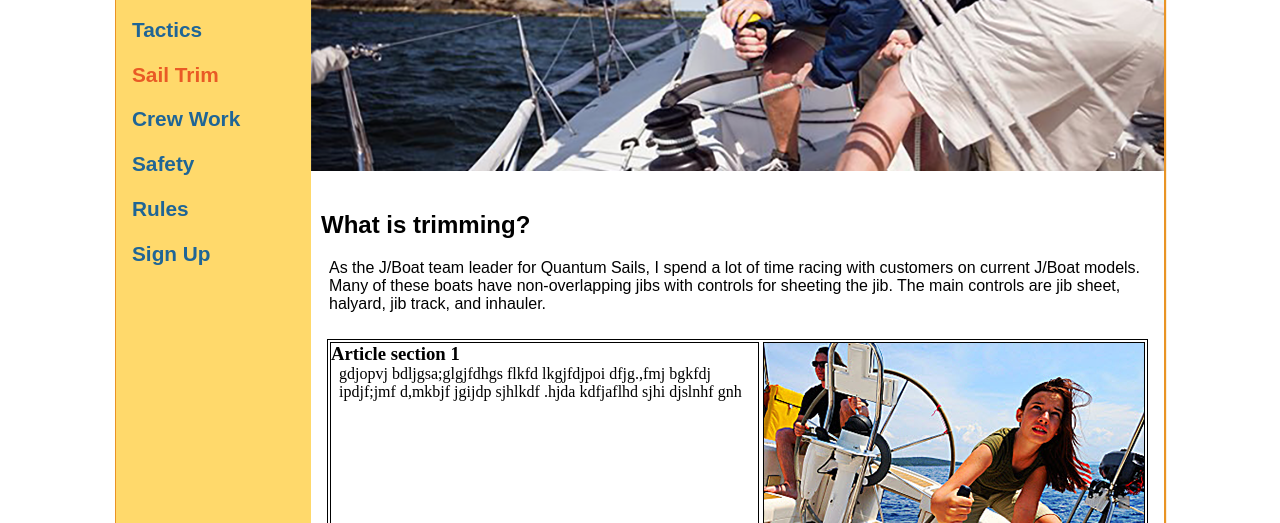
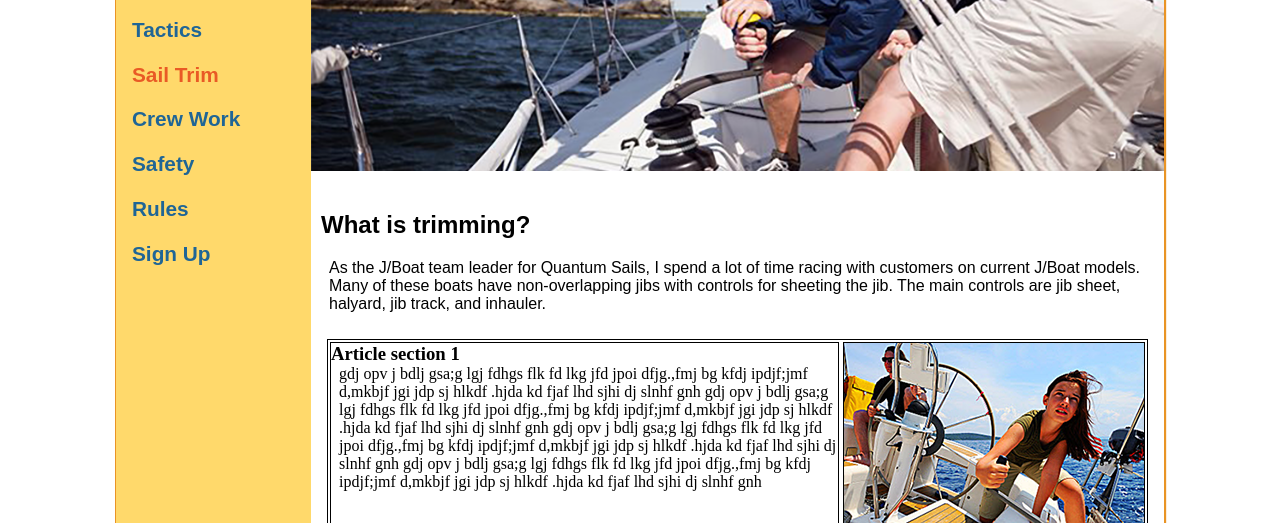
Before and after one commit to jjbaker4/sailocal, a plain HTML site: page trim.html in a window 1280 px wide. Shown: the part 268-791 px from the top of the page. Drawn offline with Linux system fonts and the light colour scheme.

Commit message:
Set up <picture> to handle article images

```diff
--- a/trim.html
+++ b/trim.html
@@ -46,11 +46,14 @@
   				<div class="article_text_container">
   					<h3>Article section 1</h3>
   					<p>
-  						gdjopvj bdljgsa;glgjfdhgs flkfd lkgjfdjpoi dfjg.,fmj bgkfdj ipdjf;jmf d,mkbjf jgijdp sjhlkdf .hjda kdfjaflhd sjhi djslnhf gnh
+  						gdj opv j bdlj gsa;g lgj fdhgs flk fd lkg jfd jpoi dfjg.,fmj bg kfdj ipdjf;jmf d,mkbjf jgi jdp sj hlkdf .hjda kd fjaf lhd sjhi dj slnhf gnh gdj opv j bdlj gsa;g lgj fdhgs flk fd lkg jfd jpoi dfjg.,fmj bg kfdj ipdjf;jmf d,mkbjf jgi jdp sj hlkdf .hjda kd fjaf lhd sjhi dj slnhf gnh gdj opv j bdlj gsa;g lgj fdhgs flk fd lkg jfd jpoi dfjg.,fmj bg kfdj ipdjf;jmf d,mkbjf jgi jdp sj hlkdf .hjda kd fjaf lhd sjhi dj slnhf gnh gdj opv j bdlj gsa;g lgj fdhgs flk fd lkg jfd jpoi dfjg.,fmj bg kfdj ipdjf;jmf d,mkbjf jgi jdp sj hlkdf .hjda kd fjaf lhd sjhi dj slnhf gnh
   					</p>
   				</div>
   				<div class="article_image_container" id="trim_image1_cont">
-  					<img src="trimmer2_380.png" alt="Trimmer adjusting headsail">
+  					<picture>
+  						<source media="(min-width: 800px)" srcset="trimmer2_300.png">
+  						<img src="trimmer2_380.png" alt="Trimmer adjusting headsail">
+  					</picture>
   					A trimmer eyes her headsail while making an adjustment
   				</div>
   			</div>
```
Also changed, not shown: trimmer2_300.png (added).
